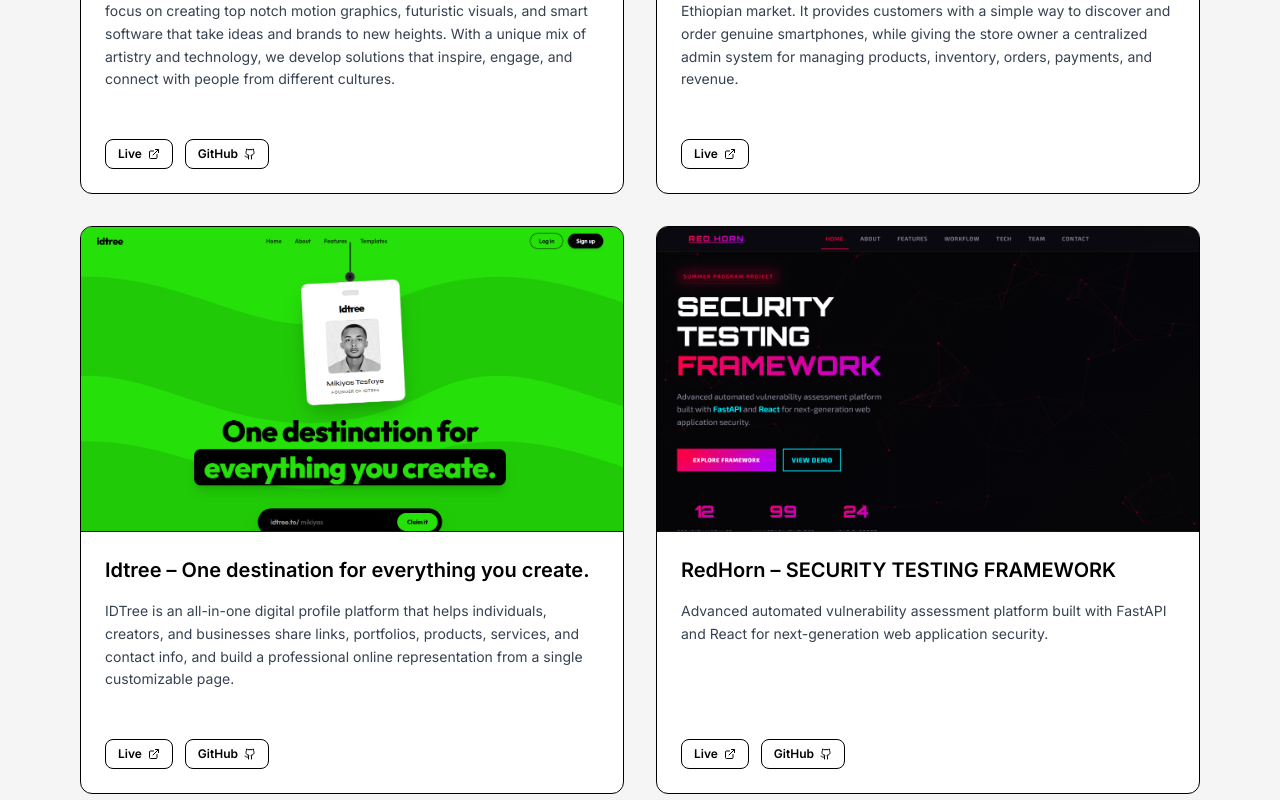
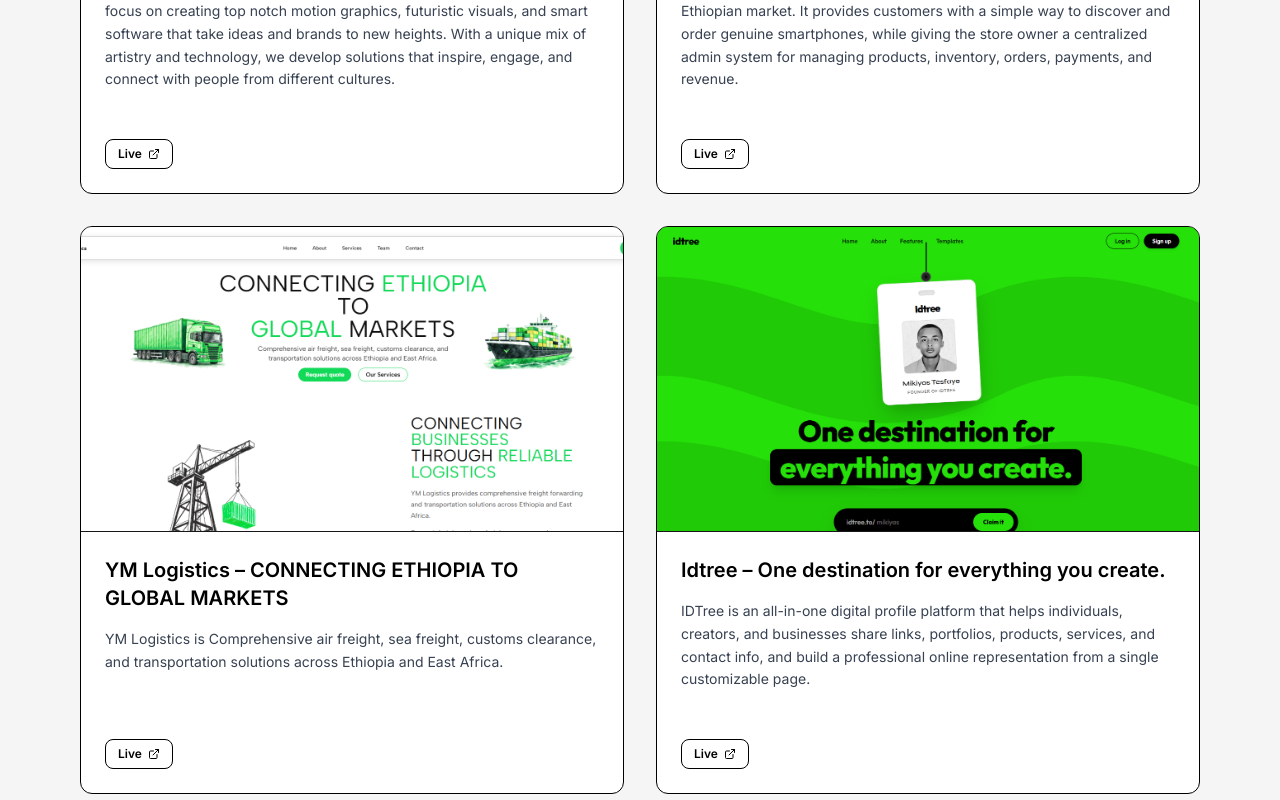
Before and after one commit to miki-ts/mikiyas, a React (Vite) app: page / in a window 1280 px wide. Shown: the part 3100-3900 px from the top of the page. Built offline with nearby package versions, Linux system fonts and the light colour scheme.

Commit message:
update the project

```diff
--- a/src/components/Projects.jsx
+++ b/src/components/Projects.jsx
@@ -22,7 +22,6 @@
     description: "Afrirobot is a technology studio that blends innovation and design. We focus on creating top notch motion graphics, futuristic visuals, and smart software that take ideas and brands to new heights. With a unique mix of artistry and technology, we develop solutions that inspire, engage, and connect with people from different cultures.",
     tech: [],
     live: "https://afrirobot.vercel.app",
-    github: "https://github.com/tackkety/test10",
     image: "/afri.png",
 
   },
@@ -35,11 +34,18 @@
 
   },
   {
+    title: "YM Logistics – CONNECTING ETHIOPIA TO GLOBAL MARKETS",
+    description: "YM Logistics is Comprehensive air freight, sea freight, customs clearance, and transportation solutions across Ethiopia and East Africa.",
+    tech: [],
+    live: "https://ym-logistics.vercel.app/",
+    image: "/ym.png",
+
+  },
+  {
     title: "Idtree – One destination for everything you create.",
     description: "IDTree is an all-in-one digital profile platform that helps individuals, creators, and businesses share links, portfolios, products, services, and contact info, and build a professional online representation from a single customizable page.",
     tech: [],
     live: "https://test1-r9ka.vercel.app/",
-    github: "https://github.com/miki-ts/test1",
     image: "/id.png",
 
   },
@@ -48,7 +54,6 @@
     description: "Advanced automated vulnerability assessment platform built with FastAPI and React for next-generation web application security.",
     tech: [],
     live: "https://redhorn.vercel.app",
-    github: "https://github.com/miki-ts/RedHorn",
     image: "/redhorn.png",
 
   },
```
Also changed, not shown: public/ym.png (added).
